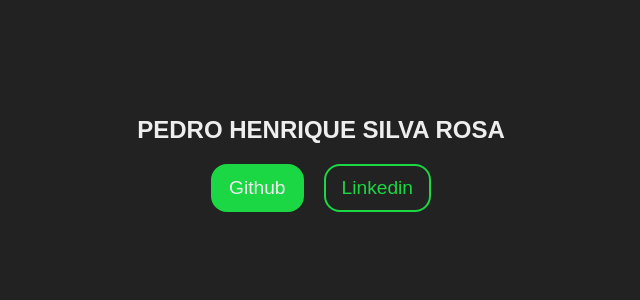
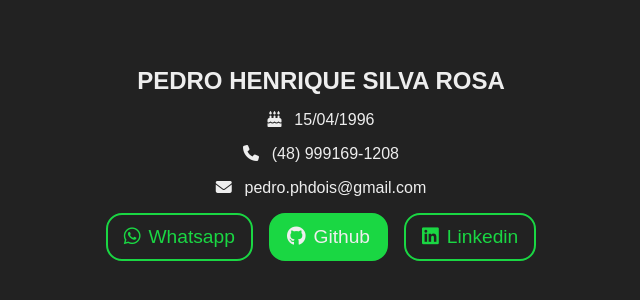
Before and after one commit to phfront/phfront, a Next.js app: page / in a window 1280 px wide. Shown: the part 236-536 px from the top of the page, without its empty margins (319-959 px from the left). Built offline with nearby package versions, Linux system fonts and the light colour scheme.

Commit message:
personal info

```diff
--- a/package.json
+++ b/package.json
@@ -5,8 +5,7 @@
   "scripts": {
     "dev": "next dev",
     "build": "next build",
-    "start": "next start",
-    "export": "next export -o docs/"
+    "start": "next start"
   },
   "dependencies": {
     "axios": "^0.21.1",
--- /dev/null
+++ b/src/components/PersonalInfo/index.tsx
@@ -0,0 +1,47 @@
+import PHButton from "../base/PHButton";
+import styles from "./styles.module.scss";
+
+export default function PersonalInfo() {
+  return (
+    <div className={styles.container}>
+      <h1>PEDRO HENRIQUE SILVA ROSA</h1>
+      <p>
+        <i className="fas fa-birthday-cake"></i>
+        <span>15/04/1996</span>
+      </p>
+      <p>
+        <i className="fas fa-phone"></i>
+        <span>(48) 999169-1208</span>
+      </p>
+      <p>
+        <i className="fas fa-envelope"></i>
+        <span>pedro.phdois@gmail.com</span>
+      </p>
+      <div className={styles.buttons}>
+        <PHButton
+          label="Whatsapp"
+          icon="fab fa-whatsapp"
+          type="primary-outline"
+          click={() => window.open("https://wa.me/554891691208", "_black")}
+        />
+        <PHButton
+          label="Github"
+          icon="fab fa-github"
+          type="primary"
+          click={() => window.open("https://github.com/phfront", "_black")}
+        />
+        <PHButton
+          label="Linkedin"
+          type="primary-outline"
+          icon="fab fa-linkedin"
+          click={() =>
+            window.open(
+              "https://www.linkedin.com/in/pedro-henrique-silva-rosa-94aa7a67/",
+              "_black"
+            )
+          }
+        />
+      </div>
+    </div>
+  );
+}
--- /dev/null
+++ b/src/components/PersonalInfo/styles.module.scss
@@ -0,0 +1,23 @@
+@import '../../styles/variables.scss';
+
+.container {
+  display: flex;
+  flex-direction: column;
+  align-items: center;
+  text-align: center;
+  gap: 1rem;
+
+  p {
+    display: flex;
+    gap: 0.8rem;
+  }
+}
+
+.buttons {
+  display: flex;
+  gap: 1rem;
+
+  @media only screen and (max-width: $mobileBreakpoint) {
+    flex-direction: column;
+  }
+}
--- a/src/components/PHButton/index.tsx
+++ b/src/components/base/PHButton/index.tsx
@@ -4,13 +4,15 @@
 
 export type PHButtonProps = {
   type: PHButtonTypeProps;
-  label: string;
+  label?: string;
+  icon?: string;
   click: () => any;
 };
 
-export default function PHButton({ type, label, click }: PHButtonProps) {
+export default function PHButton({ type, label, icon, click }: PHButtonProps) {
   return (
     <button className={`${styles[type]} ${styles.button}`} onClick={click}>
+      {icon && <i className={icon}></i>}
       {label}
     </button>
   );
--- a/src/components/PHButton/styles.module.scss
+++ b/src/components/base/PHButton/styles.module.scss
@@ -1,3 +1,5 @@
+@import '../../../styles/variables.scss';
+
 .button {
   padding: 0 1rem;
   height: 3rem;
@@ -5,19 +7,23 @@
   transition: all 0.1s;
   border-radius: 1rem;
 
+  i {
+    margin-right: 0.5rem;
+  }
+
   &:active {
     transform: scale(0.9);
   }
 }
 
 .primary {
-  background: var(--primary);
-  color: var(--color);
-  border: 0.16rem solid var(--primary);
+  background: $primary;
+  color: $color;
+  border: 0.16rem solid $primary;
 }
 
 .primary-outline {
-  color: var(--primary);
+  color: $primary;
   background: transparent;
   border: 0.16rem solid;
 }
--- a/src/pages/_document.tsx
+++ b/src/pages/_document.tsx
@@ -1,10 +1,11 @@
-import Document, { Html, Head, Main, NextScript } from 'next/document';
+import Document, { Html, Head, Main, NextScript } from "next/document";
 
 export default class MyDocument extends Document {
   render() {
     return (
       <Html>
         <Head>
+          <script src="https://kit.fontawesome.com/a243aacfcd.js" crossOrigin="anonymous"></script>
         </Head>
         <body>
           <Main />
--- a/src/pages/index.tsx
+++ b/src/pages/index.tsx
@@ -1,27 +1,14 @@
 import { useEffect, useState } from "react";
-import PHButton from "../components/PHButton";
+import PersonalInfo from "../components/PersonalInfo";
 import styles from "./styles.module.scss";
 
 function Home() {
   return (
-    <section className={styles.container}>
-      <h1>PEDRO HENRIQUE SILVA ROSA</h1>
-      <PHButton
-        label="Github"
-        type="primary"
-        click={() => window.open("https://github.com/phfront", "_black")}
-      />
-      <PHButton
-        label="Linkedin"
-        type="primary-outline"
-        click={() =>
-          window.open(
-            "https://www.linkedin.com/in/pedro-henrique-silva-rosa-94aa7a67/",
-            "_black"
-          )
-        }
-      />
-    </section>
+    <div className={styles.container}>
+      <section>
+        <PersonalInfo />
+      </section>
+    </div>
   );
 }
 
--- a/src/pages/styles.module.scss
+++ b/src/pages/styles.module.scss
@@ -1,15 +1,8 @@
 .container {
   display: flex;
-  flex-wrap: wrap;
-  align-content: center;
+  align-items: center;
   justify-content: center;
-  text-align: center;
-  padding: 20px;
-  grid-gap: 20px;
-  gap: 20px;
+  width: 100vw;
   height: 100vh;
-
-  h1 {
-    width: 100%;
-  }
+  padding: 1rem;
 }
--- a/src/styles/global.scss
+++ b/src/styles/global.scss
@@ -1,9 +1,4 @@
-:root {
-  --background: #222;
-  --color: #eee;
-
-  --primary: #1ad743;
-}
+@import './variables.scss';
 
 * {
   margin: 0;
@@ -14,6 +9,6 @@
 }
 
 body {
-  background: var(--background);
-  color: var(--color);
+  background: $background;
+  color: $color;
 }
--- /dev/null
+++ b/src/styles/variables.scss
@@ -0,0 +1,4 @@
+$background: #222;
+$color: #eee;
+$primary: #1ad743;
+$mobileBreakpoint: 700px;
```
Also changed, not shown: 1 other file (tests, documents, lock files or other folders). Lines whose indentation alone changed are shown as unchanged.
